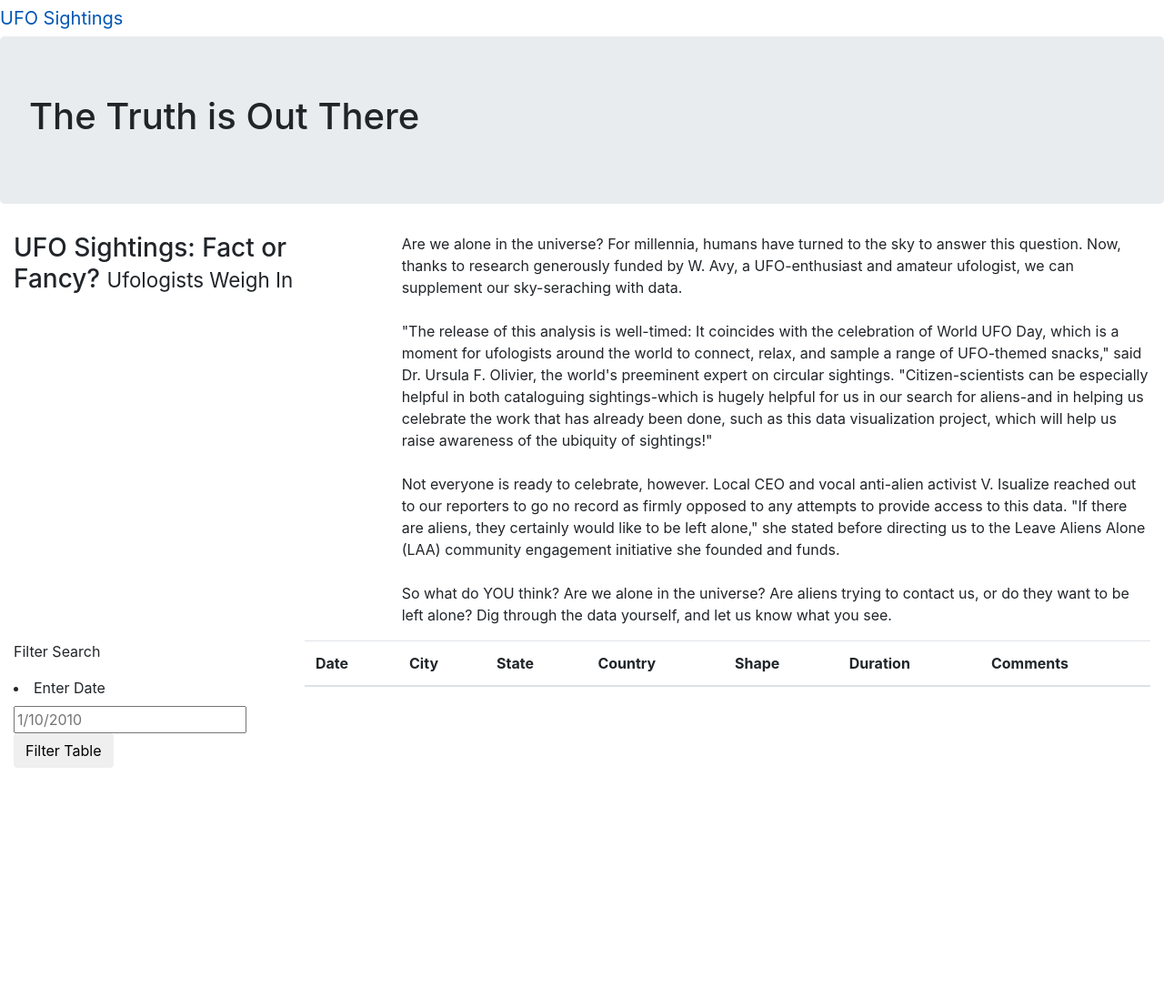
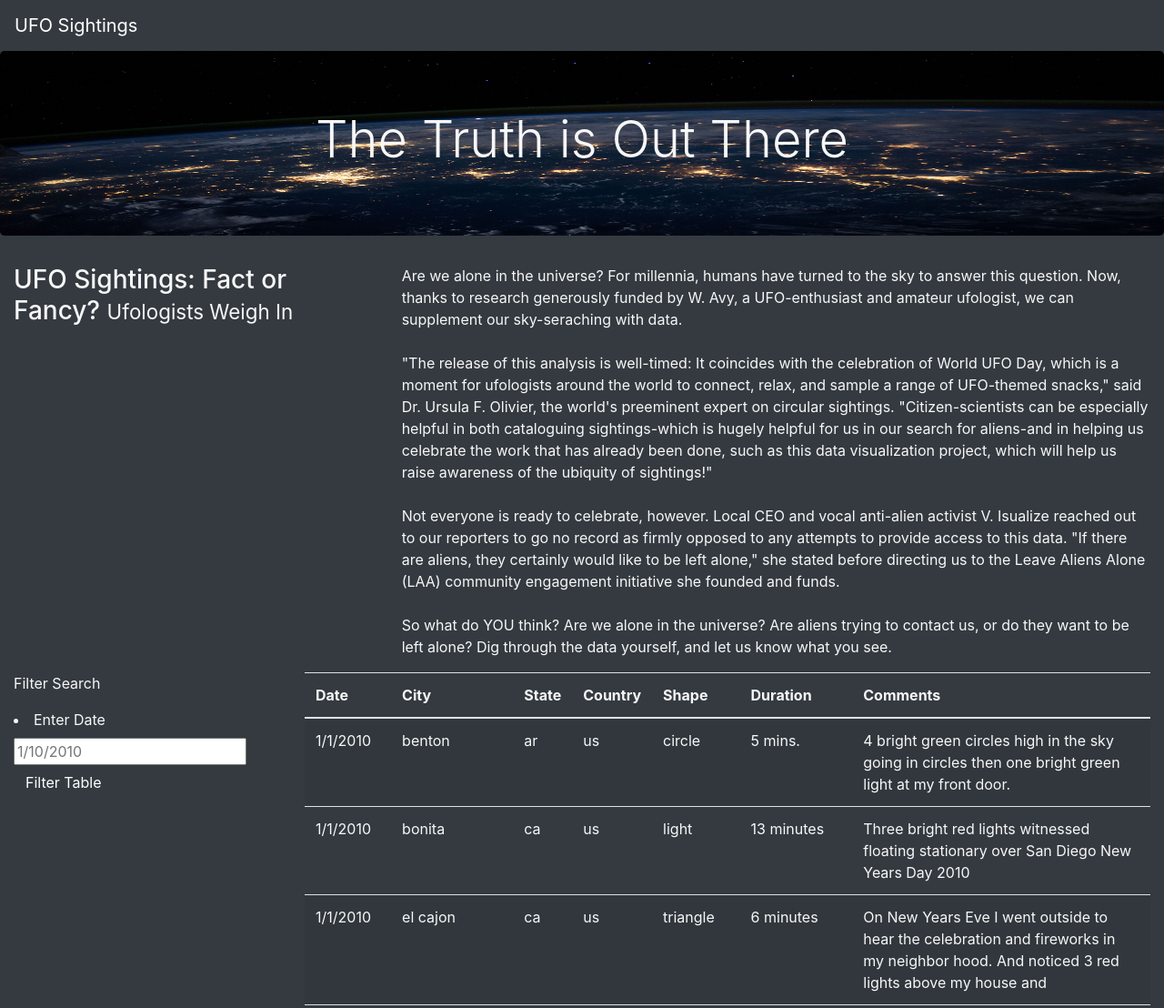
Before and after one commit to mik-moo/UFOs, a plain HTML site: page index.html in a window 1280 px wide. Shown: the top 1108 px of the page at 91% size. Before the commit the page ends 844 px from the top, so only its background shows below. Drawn offline with nearby package versions, Linux system fonts and the light colour scheme.

Commit message:
updating index, images, style

```diff
--- a/index.html
+++ b/index.html
@@ -13,15 +13,15 @@
     />
     <link rel="stylesheet" href="static/css/style.css">
 </head>
-<body>
+<body  class="bg-dark">
     <div class="wrapper">
-        <nav class="navbar-expand-lg">
+        <nav class="navbar navbar-dark bg-dark navbar-expand-lg">
             <a class="navbar-brand" href="index.html">UFO Sightings</a>
         </nav>
     </div>
 
     <div class = "jumbotron" >
-        <h1> The Truth is Out There </h1>
+        <h1 class = "display-4"> The Truth is Out There </h1>
     </div>
 
     <div class= "container-fluid">
@@ -54,17 +54,17 @@
     <div class= "container-fluid">
         <div class = "row">
             <div class ="col-md-3">
-                <form>
+                <form class = "bg-dark">
                     <p>Filter Search</p>
                 </form>
-                    <ul class = "list-group">
+                    <ul class = "bg-dark list-group">
 
                     </ul>
 
-                    <li class = "list-group_item">
+                    <li class = "bg-dark list-group_item">
                         <label for="'date">Enter Date</label>
                         <input type="text" placeholder="1/10/2010" id="datetime" />
-                        <button id="filter-btn" type="button" class="btn btn-default">Filter Table</button>
+                        <button id="filter-btn" type="button" class="btn btn-dark">Filter Table</button>
                     </li>
             </div>
             <div class = "col-md-9">
@@ -80,6 +80,7 @@
                             <th>Comments</th>
                         </tr>
                     </thead>
+                    <tbody></tbody>
                 </table>
 
             </div>
--- a/static/css/style.css
+++ b/static/css/style.css
@@ -0,0 +1,10 @@
+body {
+
+    color: #f7f7f7;
+  }
+
+.jumbotron {
+    background-image: url("../images/nasa.jpg");
+    background-size: 100% 100%;
+    text-align: center;
+  }
```
Also changed, not shown: static/images/nasa.jpg (added).
